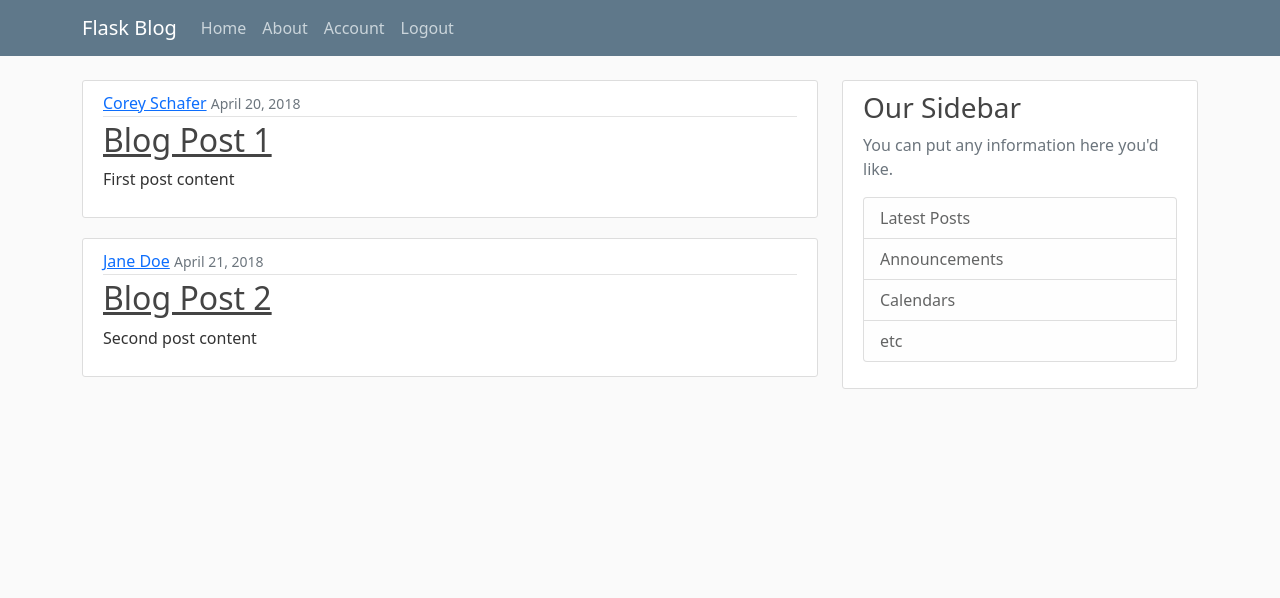
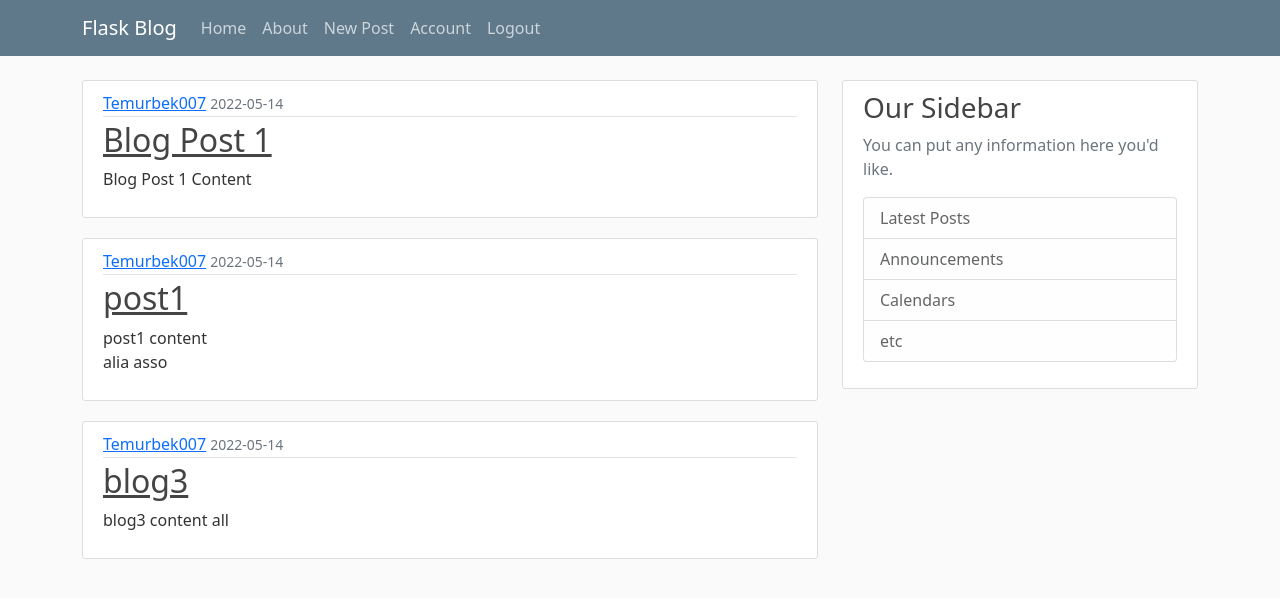
Before and after one commit to 02temur19/Flask_Blog, a Flask app: page / in a window 1280 px wide. Shown: the top 598 px of the page. Run offline with Flask 2, Linux system fonts and the light colour scheme; a user stored in the database is signed in; data comes from the database, SQL or seed files in the repository; both versions use the stored data as it was after the commit.

Commit message:
2-Updating

```diff
--- a/flaskblog/models.py
+++ b/flaskblog/models.py
@@ -21,7 +21,7 @@ class Post(db.Model):
 	id = db.Column(db.Integer, primary_key=True)
 	title = db.Column(db.String(100), nullable=False)
 	date_posted = db.Column(db.DateTime, nullable=False, default=datetime.utcnow())
-	content = db.Column(db.Text,nullable=False)
+	content = db.Column(db.Text, nullable=False)
 	user_id = db.Column(db.Integer, db.ForeignKey('user.id'), nullable=False)
 
 	def __repr__(self):
--- a/flaskblog/routes.py
+++ b/flaskblog/routes.py
@@ -1,33 +1,18 @@
+import os
+import secrets
+from PIL import Image
 from flask import render_template, url_for, flash, redirect, request
 from flaskblog import app, db, bcrypt
-from flaskblog.forms import RegistrationForm, LoginForm, UpdateAccountForm
-
-
+from flaskblog.forms import RegistrationForm, LoginForm, UpdateAccountForm, PostForm
 from flaskblog.models import User, Post
 from flask_login import login_user, current_user, logout_user, login_required
 
 
-
-posts = [
-	{
-		'author':'Corey Schafer',
-		'title': 'Blog Post 1',
-		'content':'First post content',
-		'date_posted':'April 20, 2018',
-	},
-	{
-		'author':'Jane Doe',
-		'title': 'Blog Post 2',
-		'content':'Second post content',
-		'date_posted':'April 21, 2018',
-	}
-
-]
-
 @app.route("/")
 @app.route("/home")
 def home():
-    return render_template("home.html",posts=posts)
+	posts=Post.query.all()
+	return render_template("home.html", posts=posts)
 
 @app.route("/about")
 def about():
@@ -65,11 +50,28 @@ def logout():
 	logout_user()
 	return redirect(url_for('home'))
 
+def save_picture(form_picture):
+	random_hex = secrets.token_hex(8)
+	_, f_ext = os.path.splitext(form_picture.filename)
+	picture_fn = random_hex + f_ext
+	picture_path = os.path.join(app.root_path,'static/profile_pics', picture_fn)
+
+	output_size = (125, 125)
+	i = Image.open(form_picture)
+	i.thumbnail(output_size)
+	i.save(picture_path)
+
+
+	return picture_fn
+
 @app.route('/account', methods=['GET', 'POST'])
 @login_required
 def account():
 	form = UpdateAccountForm()
 	if form.validate_on_submit():
+		if form.picture.data:
+			picture_file = save_picture(form.picture.data)
+			current_user.image_file = picture_file
 		current_user.username = form.username.data
 		current_user.email = form.email.data
 		db.session.commit()
@@ -81,3 +83,15 @@ def account():
 	image_file = url_for('static', filename = 'profile_pics/' + current_user.image_file)
 	return render_template('account.html', title='Account',
 							image_file = image_file, form=form)
+
+@app.route('/post/new', methods=['GET', 'POST'])
+@login_required
+def new_post():
+	form = PostForm()
+	if form.validate_on_submit():
+		post = Post(title=form.title.data, content=form.content.data, author=current_user)
+		db.session.add(post)
+		db.session.commit()
+		flash('Your post has been created!', 'success')
+		return redirect(url_for('home'))
+	return render_template('create_post.html', title='New Post', form=form)
--- a/flaskblog/templates/home.html
+++ b/flaskblog/templates/home.html
@@ -4,14 +4,12 @@
 		<article class="media content-section">
 		  <div class="media-body">
 		    <div class="article-metadata">
-		      <a class="mr-2" href="#">{{ post.author }}</a>
-		      <small class="text-muted">{{ post.date_posted }}</small>
+		      <a class="mr-2" href="#">{{ post.author.username }}</a>
+		      <small class="text-muted">{{ post.date_posted.strftime('%Y-%m-%d') }}</small>
 		    </div>
 		    <h2><a class="article-title" href="#">{{ post.title }}</a></h2>
 		    <p class="article-content">{{ post.content }}</p>
 		  </div>
 		</article>
 	{% endfor %}
-
-
 {% endblock content %}
--- a/flaskblog/templates/layout.html
+++ b/flaskblog/templates/layout.html
@@ -33,6 +33,7 @@
 	        <!-- Navbar Right Side -->
 	        <div class="navbar-nav">
 	        	{% if current_user.is_authenticated %}
+	        		<a class="nav-item nav-link" href="{{ url_for('new_post') }}">New Post</a>
 	        		<a class="nav-item nav-link" href="{{ url_for('account') }}">Account</a>
 	        		<a class="nav-item nav-link" href="{{ url_for('logout') }}">Logout</a>
 	        	{% else %}
```
Also changed, not shown: flaskblog/forms.py (+6 -1 lines), flaskblog/templates/create_post.html (added, +43 -0 lines), flaskblog/site.db, flaskblog/static/profile_pics/56a21921e956eb96.png (added).
